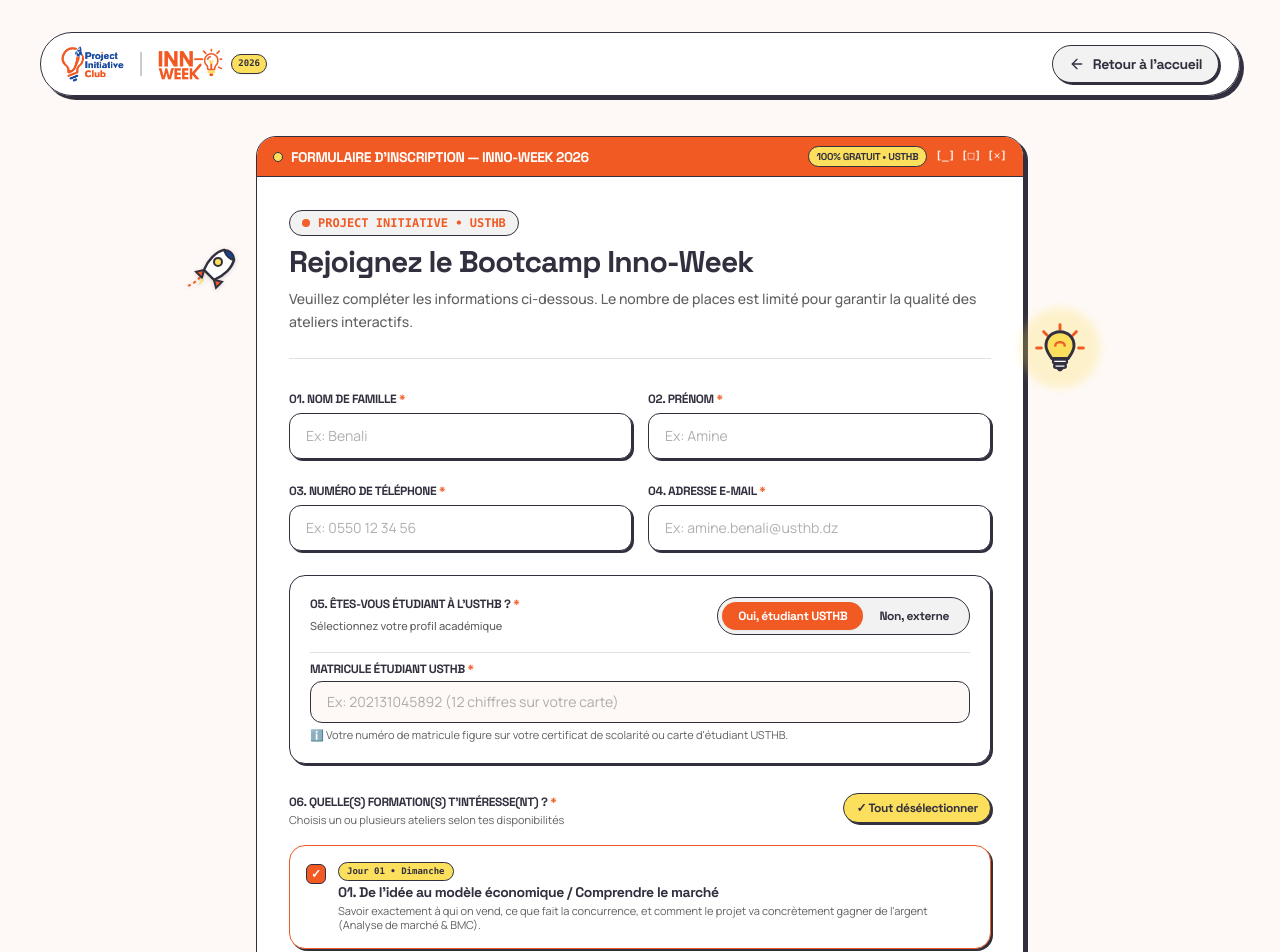
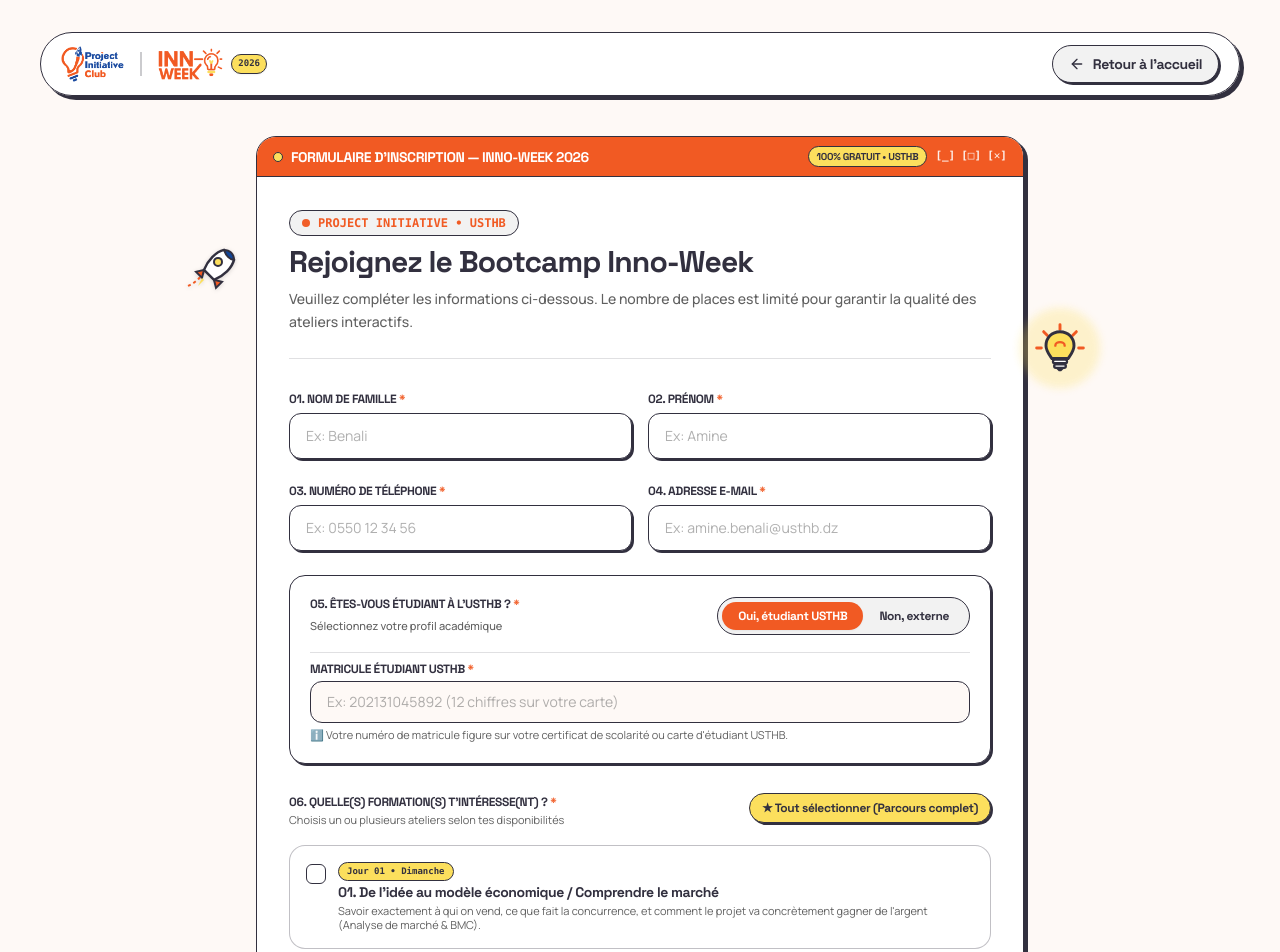
Before and after one commit to b4myns/inno-week-usthb, a Next.js app: page /register in a window 1280 px wide. Shown: the top 952 px of the page. Built offline with nearby package versions, Linux system fonts and the light colour scheme.

Commit message:
style(community): remove auditorium label under photo slider and update favicon

```diff
--- a/src/app/register/page.tsx
+++ b/src/app/register/page.tsx
@@ -78,7 +78,7 @@ export default function RegisterPage() {
     isUsthbStudent: true,
     matricule: "",
     nin: "",
-    formations: ALL_FORMATIONS.map((f) => f.title), // Select all by default
+    formations: [], // Not selected by default
     motivation: "",
     source: "Instagram",
     rgpdConsent: false,
@@ -383,7 +383,7 @@ export default function RegisterPage() {
                         isUsthbStudent: true,
                         matricule: "",
                         nin: "",
-                        formations: ALL_FORMATIONS.map((f) => f.title),
+                        formations: [],
                         motivation: "",
                         source: "Instagram",
                         rgpdConsent: false,
```
